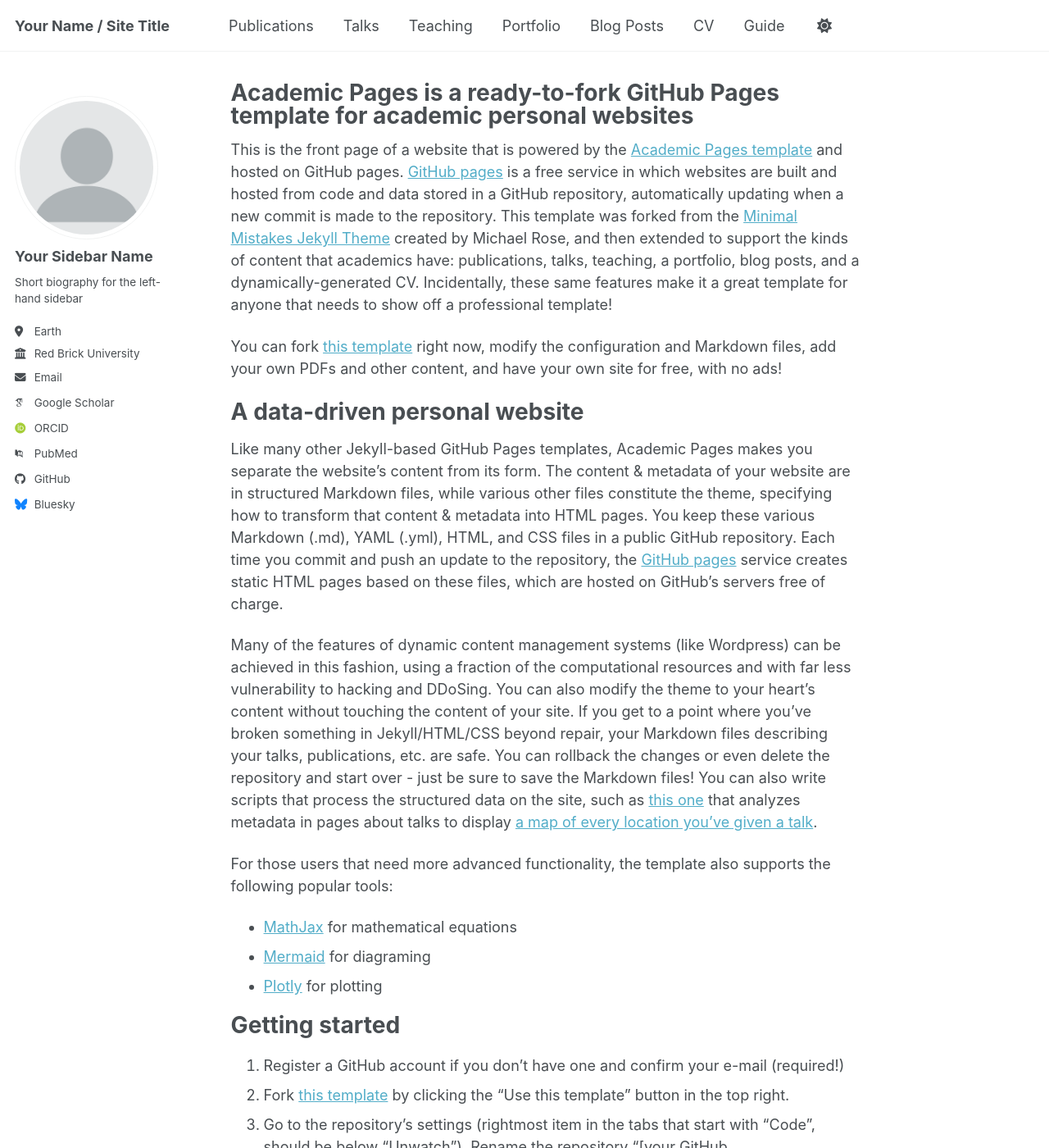
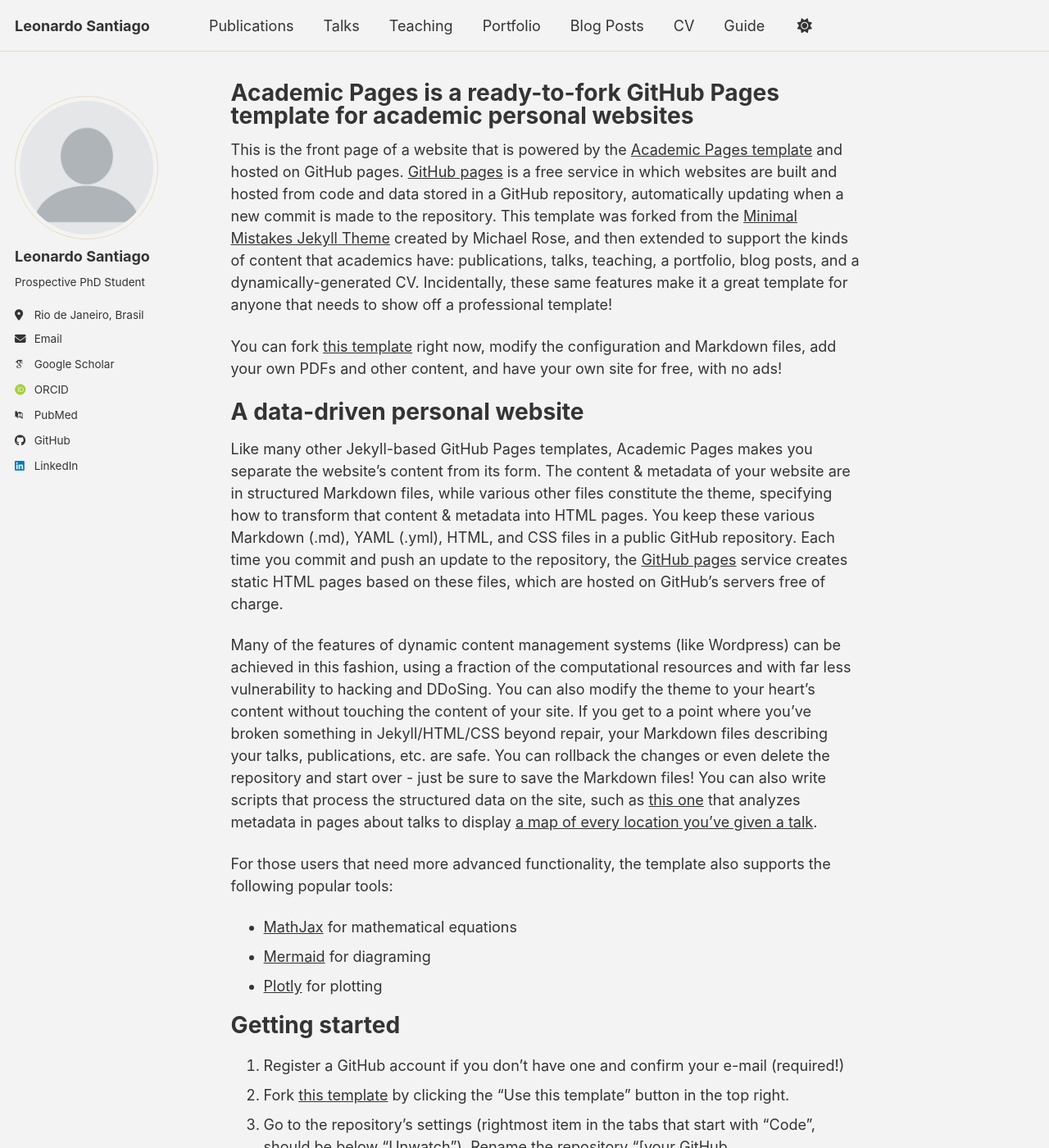
Before and after one commit to lsantiago-s/lsantiago-s.github.io, a Jekyll site: the page built from _pages/about.md, in a window 1280 px wide and 1400 px high. Shown: the whole window at 82% size. Built offline with Jekyll 4.4.1, drawn with Linux system fonts in a browser that asks for light colours; some web fonts are replaced; a script bundle is joined from its source files by our own code; library files that are not in the unit come from our copies; some of the changed text lies outside the part shown.

Commit message:
Update info in _config.yml
Updated personal information including name, title, and social media links.

```diff
--- a/_config.yml
+++ b/_config.yml
@@ -8,15 +8,15 @@
 
 # Basic Site Settings
 locale                   : "en-US"
-site_theme               : "default" # the available themes options are "default", "air", "sunrise", "mint", "dirt" and "contrast"
-title                    : "Your Name / Site Title"
+site_theme               : "dirt" # the available themes options are "default", "air", "sunrise", "mint", "dirt" and "contrast"
+title                    : "Leonardo Santiago"
 title_separator          : "-"
-name                     : &name "Your Name"
-description              : &description "Your Name's academic portfolio"   # Update this with a general description of your site, this is the default if not overridden by a page
-url                      : https://academicpages.github.io # The base hostname & protocol for your site e.g. "https://[your GitHub username].github.io",
+name                     : &name "Leonardo Santiago"
+description              : &description "Prospective PhD Student"   # Update this with a general description of your site, this is the default if not overridden by a page
+url                      : https://lsantiago-s.github.io # The base hostname & protocol for your site e.g. "https://[your GitHub username].github.io",
                                                            # or if you already have some other page hosted on Github then use "https://[your GitHub username].github.io/[Your Repo Name]"
 baseurl                  : "" # the subpath of your site, e.g. "/blog"
-repository               : "academicpages/academicpages.github.io"
+repository               : "lsantiago-s/lsantiago-s.github.io"
 
 # Site Author - The following control what appear as part of the author content on the side bar.
 #               If a field is blank the icon and link will not appear, otherwise it will be shown.
@@ -24,11 +24,11 @@
 author:
   # Biographic information
   avatar           : "profile.png"
-  name             : "Your Sidebar Name"
+  name             : "Leonardo Santiago"
   pronouns         : # example: "she/her"
-  bio              : "Short biography for the left-hand sidebar"
-  location         : "Earth"
-  employer         : "Red Brick University"
+  bio              : "Prospective PhD Student"
+  location         : "Rio de Janeiro, Brasil"
+  employer         :
   uri              : # URL
   email            : "none@example.org"
 
@@ -38,7 +38,7 @@
   googlescholar    : "https://scholar.google.com/citations?user=PS_CX0AAAAAJ"
   inspire-hep      : # URL
   impactstory      : # URL
-  orcid            : "https://orcid.org/yourorcidurl"
+  orcid            : "https://orcid.org/0009-0001-7143-1145"
   semantic         : # URL
   ssrn             : # URL
   pubmed           : "https://www.ncbi.nlm.nih.gov/pubmed/?term=john+snow"
@@ -51,13 +51,13 @@
   bitbucket        : # Username - Update with your username on the site
   codepen          : # Username
   dribbble         : # Username
-  github           : "academicpages"
+  github           : "lsantiago-s"
   kaggle           : # Username
   stackoverflow    : # User number or user number and name (i.e., use "1" or "1/jeff-atwood")
 
   # Social media
   artstation       : # Username
-  bluesky          : "bsky.app" # Replace this with you Bluesky username
+  bluesky          : # Replace this with you Bluesky username
   facebook         : # Username
   flickr           : # Username
   foursquare       : # Username
@@ -66,7 +66,7 @@
   keybase          : # Username
   instagram        : # Username
   lastfm           : # Username
-  linkedin         : # Username
+  linkedin         : "leo-santiago" #
   mastodon         : # URL
   medium           : # URL
   pinterest        : # Username
```
